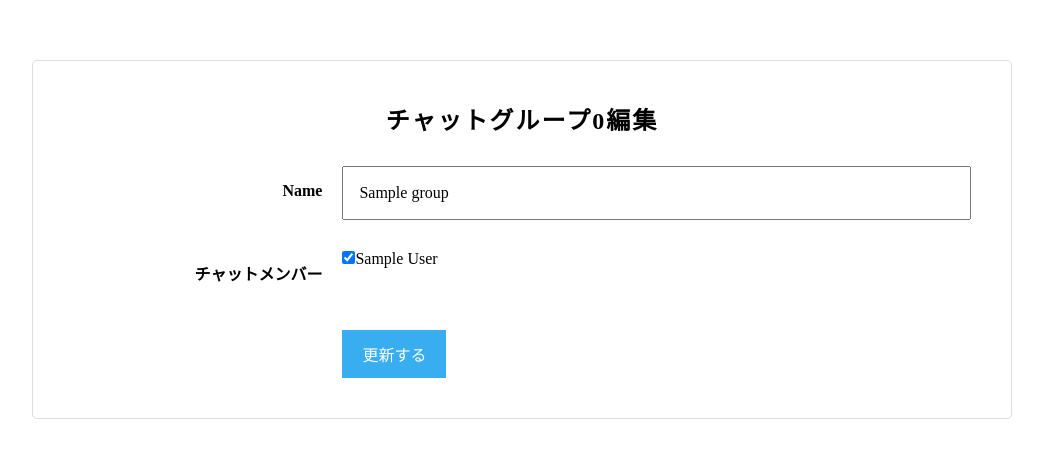
After one commit to kr95656/chat-space, a Rails app: page /groups/1/edit in a window 1280 px wide. The commit adds this page. Shown: the top 458 px of the page, without its empty margins (118-1161 px from the left). Run offline with Rails 7, Linux system fonts and the light colour scheme; a user stored in the database is signed in; tables that the repository leaves empty hold one stand-in row (values such as "Sample post"); style sheets or scripts are compiled from the project's sources; some libraries are stand-ins or nearby versions.

Commit message:
グループ新規登録、編集画面の実装

```diff
--- a/app/assets/stylesheets/application.scss
+++ b/app/assets/stylesheets/application.scss
@@ -5,3 +5,4 @@
 @import "font-awesome";
 @import "modules/user";
 @import "modules/flash";
+@import "modules/group";
--- /dev/null
+++ b/app/assets/stylesheets/modules/group.scss
@@ -0,0 +1,107 @@
+h1 {
+  letter-spacing: 2px;
+  font-size: 24px;
+  font-weight: bold;
+  text-align: center;
+}
+h2 {
+  margin-bottom: 10px;
+  color: #f05050;
+  font-size: 14px;
+}
+
+ul {
+  margin: 0;
+  padding: 0;
+  list-style: none;
+}
+
+li {
+  margin: 0;
+  padding: 0;
+  font-size: 13px;
+}
+
+
+
+.chat-group-form {
+  width: 980px;
+  margin: 60px auto;
+  padding: 40px;
+  background-color: #fff;
+  border: 1px solid #ddd;
+  border-radius: 5px;
+  box-sizing: border-box;
+  &__errors {
+    margin: 30px 0;
+    padding: 20px 40px;
+    border: 1px solid #ddd;
+    border-radius: 2px;
+    text-align: center;
+  }
+  &__label {
+    display: block;
+    line-height: 50px;
+    font-weight: bold;
+    text-align: right;
+  }
+  &__input {
+    float: left;
+    width: 100%;
+    line-height: 30px;
+    padding: 10px 15px;
+    box-sizing: border-box;
+  }
+  &__action-btn {
+    display: inline-block;
+    padding: 12px 20px;
+    color: #fff;
+    background-color: #38aef0;
+    border: 0;
+  }
+  &__field {
+    margin-top: 30px;
+    &:after {
+      content: "";
+      clear: both;
+      display: block;
+    }
+    &--left {
+      float: left;
+      width: 30%;
+      padding-right: 20px;
+      padding-left: 20px;
+      box-sizing: border-box;
+    }
+    &--right {
+      float: right;
+      width: 70%;
+    }
+  }
+}
+
+.chat-group-user {
+  padding: 0 15px;
+  line-height: 50px;
+  font-size: 14px;
+  border-bottom: 1px solid #ddd;
+  &:after {
+    content: "";
+    clear: both;
+    display: block;
+  }
+  &__name {
+    float: left;
+  }
+  &__btn {
+    float: right;
+    display: inline-block;
+    cursor: pointer;
+    &--add {
+      color: #38aef0;
+    }
+    &--remove {
+      color: #f05050;
+    }
+  }
+}
--- a/app/controllers/groups_controller.rb
+++ b/app/controllers/groups_controller.rb
@@ -1,2 +1,38 @@
 class GroupsController < ApplicationController
+
+  def index
+  end
+
+  def new
+    @group = Group.new
+    @group.users << current_user
+  end
+
+  def create
+    @group = Group.new(group_params)
+    if @group.save
+      redirect_to root_path, notice: 'グループを作成しました'
+    else
+      render :new  #元のインスタンスは変更されない
+    end
+  end
+
+  def edit
+    @group = Group.find(params[:id])
+  end
+
+  def update
+    @group = Group.find(params[:id])
+    if @group.update(group_params)
+      redirect_to root_path
+    else
+      render :edit  #元のインスタンスは変更されない
+    end
+  end
+
+  private
+  def group_params
+    params.require(:group).permit(:name, user_ids: [])
+  end
+
 end
--- /dev/null
+++ b/app/models/group.rb
@@ -0,0 +1,5 @@
+class Group < ApplicationRecord
+  has_many :group_users
+  has_many :users, through: :group_users
+  validates :name, presence: true, uniqueness: true
+end
--- /dev/null
+++ b/app/models/group_user.rb
@@ -0,0 +1,4 @@
+class GroupUser < ApplicationRecord
+  belongs_to :group
+  belongs_to :user
+end
--- a/app/models/user.rb
+++ b/app/models/user.rb
@@ -4,5 +4,7 @@ class User < ApplicationRecord
   devise :database_authenticatable, :registerable,
          :recoverable, :rememberable, :validatable
 
+  has_many :group_users
+  has_many :groups, through: :group_users
   validates :name, presence: true, uniqueness: true
 end
--- /dev/null
+++ b/app/views/groups/_form.html.haml
@@ -0,0 +1,25 @@
+= form_for group do |f|
+  - if group.errors.any?
+    .chat-group-form__errors
+      %h2= "#{group.errors.full_messages.count}件のエラーが発生しました。"
+      %ul
+        - group.errors.full_messages.each do |message|
+          %li= message
+  .chat-group-form__field
+    .chat-group-form__field--left
+      = f.label :name, class: 'chat-group-form__label'
+    .chat-group-form__field--right
+      = f.text_field :name, class: 'chat__group_name chat-group-form__input', placeholder: 'グループ名を入力してください'
+  .chat-group-form__field.clearfix
+    / この部分はインクリメンタルサーチ（ユーザー追加の非同期化のときに使用します
+  .chat-group-form__field.clearfix
+    .chat-group-form__field--left
+      %label.chat-group-form__label{:for => "chat_group_チャットメンバー"} チャットメンバー
+    .chat-group-form__field--right
+      / グループ作成機能の追加時はここにcollection_check_boxesの記述を入れてください
+      = f.collection_check_boxes :user_ids, User.all, :id, :name
+      / この部分はインクリメンタルサーチ（ユーザー追加の非同期化のときに使用します
+  .chat-group-form__field.clearfix
+    .chat-group-form__field--left
+    .chat-group-form__field--right
+      = f.submit class: 'chat-group-form__action-btn'
--- /dev/null
+++ b/app/views/groups/edit.html.haml
@@ -0,0 +1,3 @@
+.chat-group-form
+  %h1 チャットグループ0編集
+  = render partial: 'form', locals: { group: @group }
--- /dev/null
+++ b/app/views/groups/index.html.haml
@@ -0,0 +1,2 @@
+.wrapper
+  = render 'messages/side_bar'
--- /dev/null
+++ b/app/views/groups/new.html.haml
@@ -0,0 +1,3 @@
+.chat-group-form
+  %h1 新規作成チャットグループ
+  = render partial: 'form', locals: { group: @group }
--- a/config/routes.rb
+++ b/config/routes.rb
@@ -1,6 +1,7 @@
 Rails.application.routes.draw do
   devise_for :users
 
-  root "messages#index"
+  root "groups#index"
   resources :users, only: [:edit, :update]
+  resources :groups, only: [:index,:new, :create, :edit, :update]
 end
```
Also changed, not shown: app/models/group.scss (added, +107 -0 lines), app/views/messages/_side_bar.html.haml (+9 -27 lines), db/migrate/20200508110850_create_groups.rb (added, +9 -0 lines), db/migrate/20200508110901_create_group_users.rb (added, +9 -0 lines), Gemfile, Gemfile.lock, db/schema.rb.
